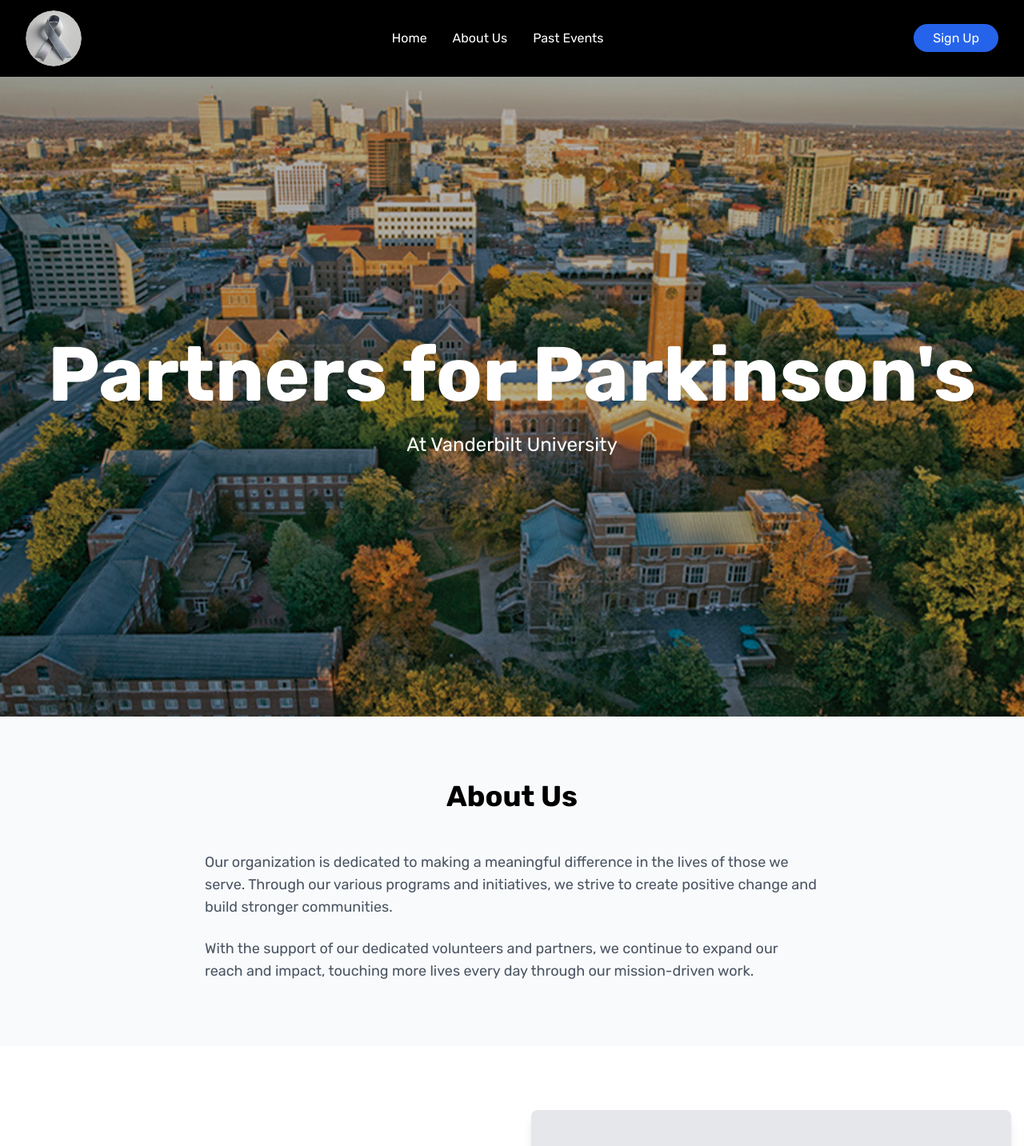
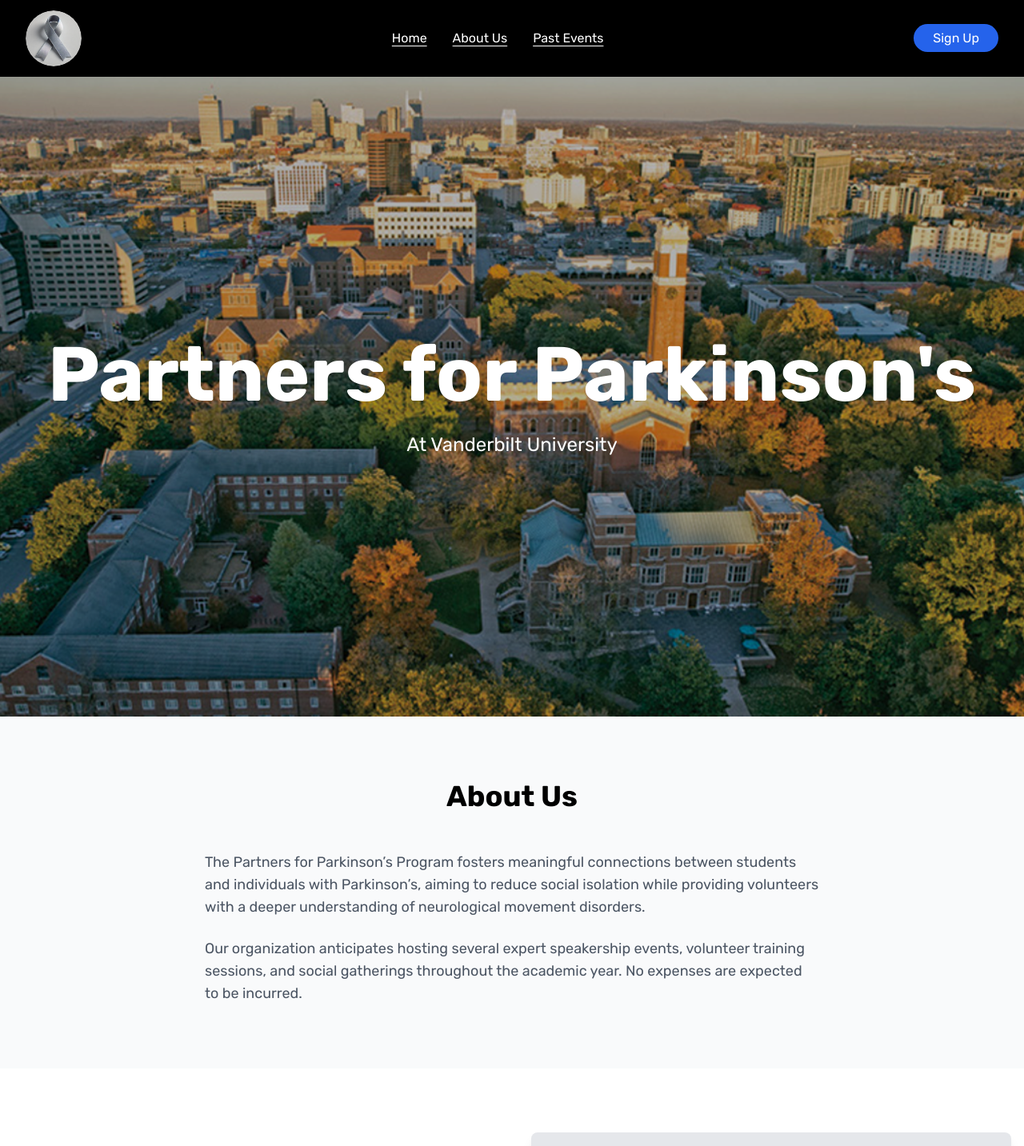
Before and after one commit to kevinchenbo2/Vanderbilt-Partners-for-Parkinsons-Program-Website, a Next.js app in the folder vppp-website/: page / in a window 1280 px wide. Shown: the top 1433 px of the page at 80% size. Built offline with nearby package versions, Linux system fonts and the light colour scheme; grey boxes are pictures that could not be loaded.

Commit message:
updated about us description and styling buttons

```diff
--- a/vppp-website/components/About.tsx
+++ b/vppp-website/components/About.tsx
@@ -7,14 +7,16 @@
         <h2 className="text-4xl font-bold text-center mb-12">About Us</h2>
         <div className="max-w-3xl mx-auto text-lg text-gray-600">
           <p className="mb-6">
-            Our organization is dedicated to making a meaningful difference in the lives
-            of those we serve. Through our various programs and initiatives, we strive
-            to create positive change and build stronger communities.
+            The Partners for Parkinson’s Program fosters meaningful connections
+            between students and individuals with Parkinson’s, aiming to reduce
+            social isolation while providing volunteers with a deeper
+            understanding of neurological movement disorders.
           </p>
           <p>
-            With the support of our dedicated volunteers and partners, we continue to
-            expand our reach and impact, touching more lives every day through our
-            mission-driven work.
+          Our organization anticipates hosting several expert speakership events,
+          volunteer training sessions, and social gatherings throughout the academic year.
+          No expenses are expected to be incurred.
+
           </p>
         </div>
       </div>
--- a/vppp-website/components/Navbar.tsx
+++ b/vppp-website/components/Navbar.tsx
@@ -23,13 +23,13 @@
 
                 {/* Navigation Links */}
                 <div className="hidden md:flex items-center gap-8">
-                    <Link href="/" className="text-white hover:text-blue-300 transition-colors">
+                    <Link href="/" className="text-white hover:text-blue-300 transition-colors underline underline-offset-4">
                         Home
                     </Link>
-                    <Link href="#about" className="text-white hover:text-blue-300 transition-colors">
+                    <Link href="#about" className="text-white hover:text-blue-300 transition-colors underline underline-offset-4">
                         About Us
                     </Link>
-                    <Link href="#events" className="text-white hover:text-blue-300 transition-colors">
+                    <Link href="#events" className="text-white hover:text-blue-300 transition-colors underline underline-offset-4">
                         Past Events
                     </Link>
                 </div>
```
